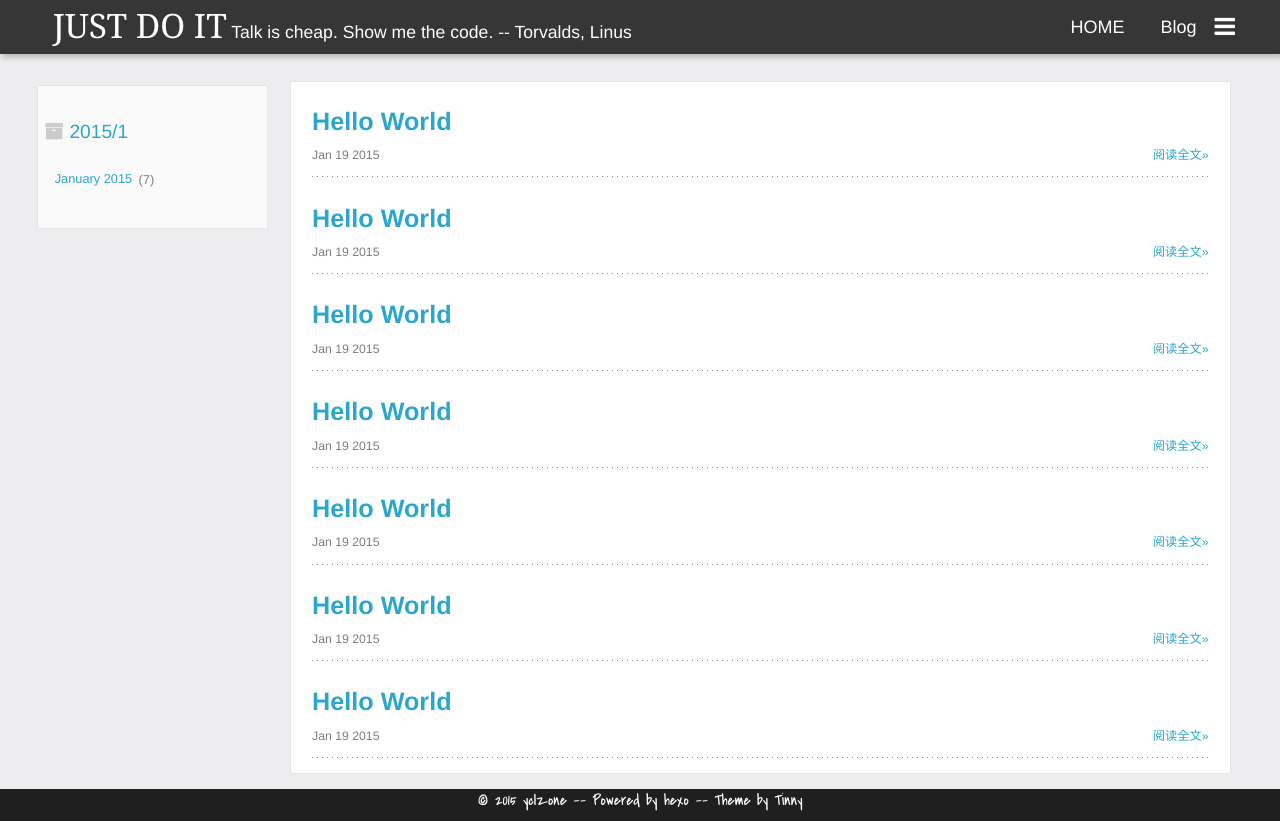
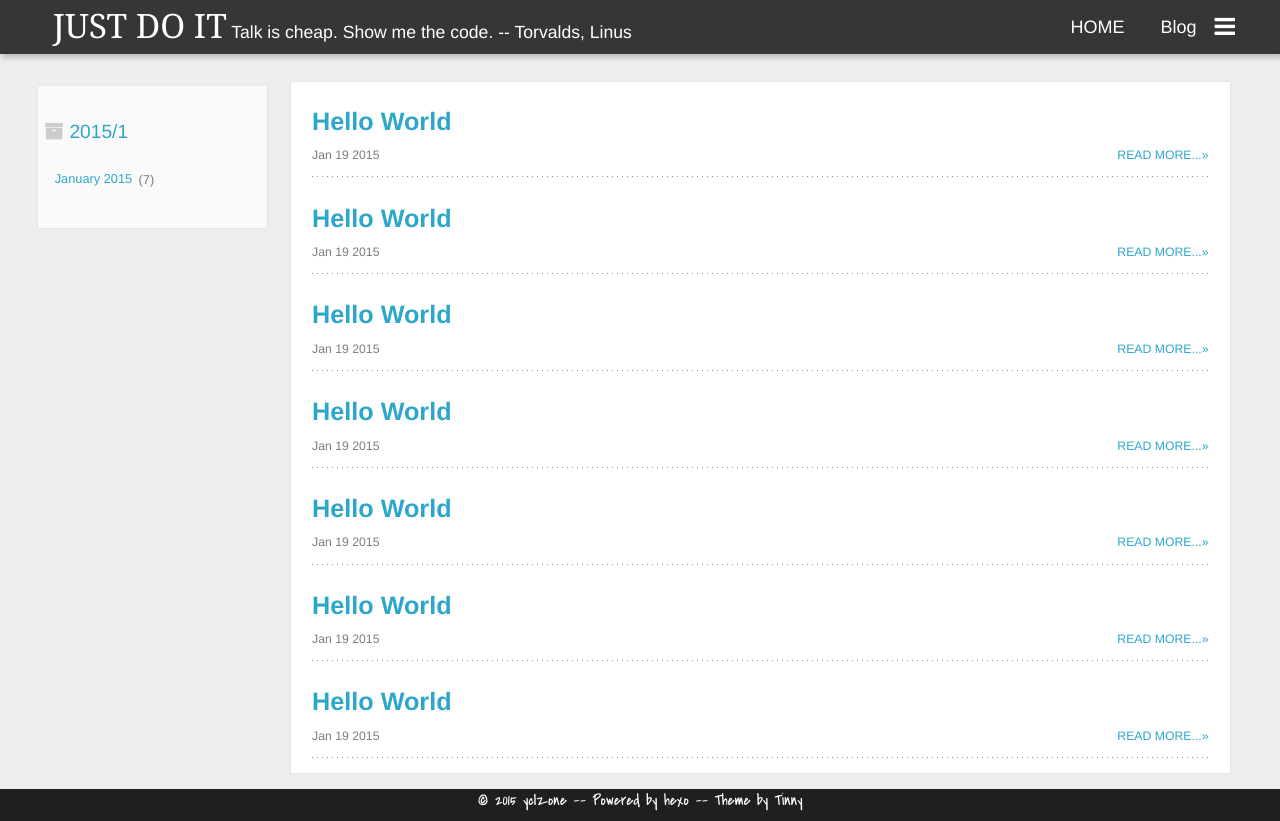
Before and after one commit to yclzone/yclzone.github.io, a plain HTML site: page archives/2015/01/index.html in a window 1280 px wide. Drawn offline with nearby package versions, Linux system fonts and the light colour scheme; a small style sheet from the web is missing.

Commit message:
Site updated: 2015-01-19 16:23:06

```diff
--- a/archives/2015/01/index.html
+++ b/archives/2015/01/index.html
@@ -91,7 +91,7 @@
     <p class="article-more-link">
       <time datetime="2015-01-18T17:00:23.000Z" itemprop="datePublished">Jan 19 2015</time>
 
-          <a href="/2015/01/19/hello6/">阅读全文&raquo;</a>
+          <a href="/2015/01/19/hello6/">READ MORE...&raquo;</a>
 
     </p>
 
@@ -111,7 +111,7 @@
     <p class="article-more-link">
       <time datetime="2015-01-18T17:00:20.000Z" itemprop="datePublished">Jan 19 2015</time>
 
-          <a href="/2015/01/19/hello5/">阅读全文&raquo;</a>
+          <a href="/2015/01/19/hello5/">READ MORE...&raquo;</a>
 
     </p>
 
@@ -131,7 +131,7 @@
     <p class="article-more-link">
       <time datetime="2015-01-18T17:00:17.000Z" itemprop="datePublished">Jan 19 2015</time>
 
-          <a href="/2015/01/19/hello4/">阅读全文&raquo;</a>
+          <a href="/2015/01/19/hello4/">READ MORE...&raquo;</a>
 
     </p>
 
@@ -151,7 +151,7 @@
     <p class="article-more-link">
       <time datetime="2015-01-18T17:00:13.000Z" itemprop="datePublished">Jan 19 2015</time>
 
-          <a href="/2015/01/19/hello3/">阅读全文&raquo;</a>
+          <a href="/2015/01/19/hello3/">READ MORE...&raquo;</a>
 
     </p>
 
@@ -171,7 +171,7 @@
     <p class="article-more-link">
       <time datetime="2015-01-18T17:00:08.000Z" itemprop="datePublished">Jan 19 2015</time>
 
-          <a href="/2015/01/19/hello2/">阅读全文&raquo;</a>
+          <a href="/2015/01/19/hello2/">READ MORE...&raquo;</a>
 
     </p>
 
@@ -191,7 +191,7 @@
     <p class="article-more-link">
       <time datetime="2015-01-18T16:56:03.000Z" itemprop="datePublished">Jan 19 2015</time>
 
-          <a href="/2015/01/19/hello/">阅读全文&raquo;</a>
+          <a href="/2015/01/19/hello/">READ MORE...&raquo;</a>
 
     </p>
 
@@ -211,7 +211,7 @@
     <p class="article-more-link">
       <time datetime="2015-01-18T16:55:32.000Z" itemprop="datePublished">Jan 19 2015</time>
 
-          <a href="/2015/01/19/hello-world/">阅读全文&raquo;</a>
+          <a href="/2015/01/19/hello-world/">READ MORE...&raquo;</a>
 
     </p>
 
```
Also changed, not shown: archives/2015/index.html (+7 -7 lines), archives/index.html (+7 -7 lines), categories/Test/index.html (+7 -7 lines), index.html (+7 -7 lines), tags/Hello/index.html (+7 -7 lines).
